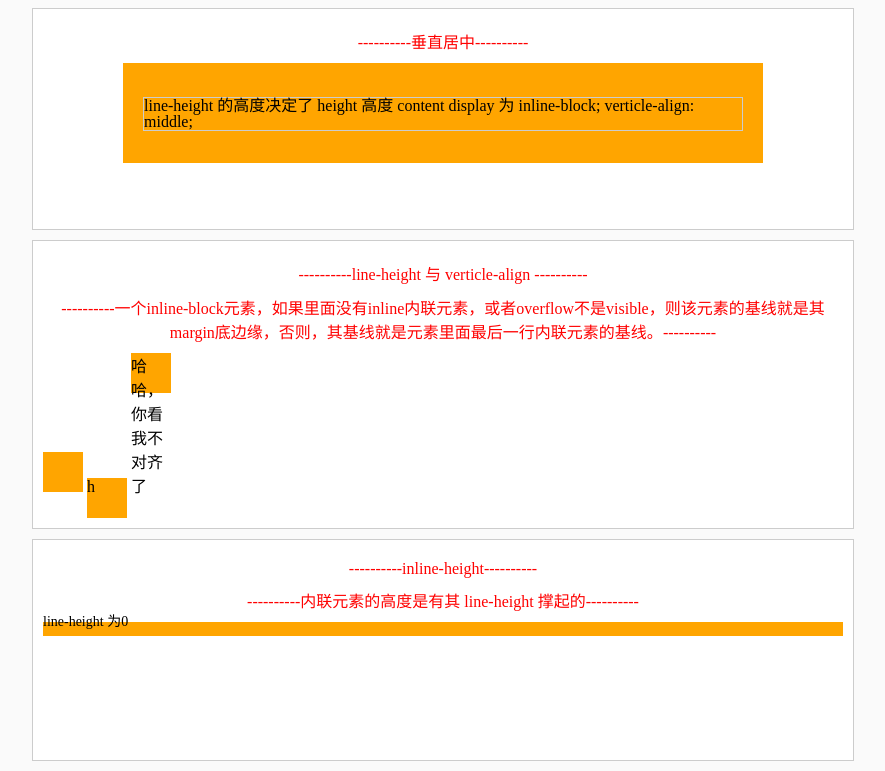
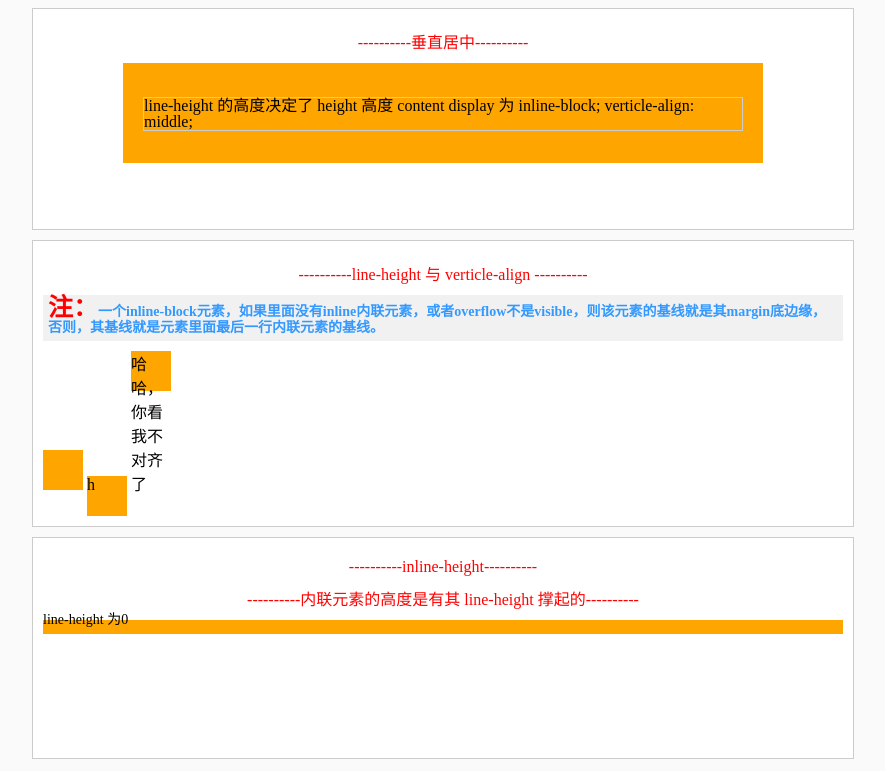
Before and after one commit to wsp971/mobilPageBuild, a website: page html/src/practice/margin.html in a window 1280 px wide. Shown: the part 1224-1995 px from the top of the page, without its empty margins (197-1082 px from the left). Drawn offline with nearby package versions, Linux system fonts and the light colour scheme; files that its build step writes are made by us from their sources.

Commit message:
gulp-commitFri Apr 06 2018 01:00:35 GMT+0800 (CST)
gulp-task

```diff
--- a/html/src/practice/margin.html
+++ b/html/src/practice/margin.html
@@ -115,7 +115,7 @@
 
 <div class="wrapper">
     <div class="doc">line-height 与  verticle-align </div>
-    <div class="doc">一个inline-block元素，如果里面没有inline内联元素，或者overflow不是visible，则该元素的基线就是其margin底边缘，否则，其基线就是元素里面最后一行内联元素的基线。</div>
+    <div class="desc">一个inline-block元素，如果里面没有inline内联元素，或者overflow不是visible，则该元素的基线就是其margin底边缘，否则，其基线就是元素里面最后一行内联元素的基线。</div>
     <div class="box6"></div>
     <div class="box6">h</div>
     <div class="box6">哈哈，你看我不对齐了</div>
--- a/sass/public/_practice.scss
+++ b/sass/public/_practice.scss
@@ -20,3 +20,19 @@ body{
   }
   margin: 10px 0;
 }
+
+.desc{
+  background: #f1f1f1;
+  margin: 10px 0;
+  padding: 5px;
+  line-height: 16px;
+  font-size: 14px;
+  color: #3399ff;
+  font-weight: bolder;
+  &:before{
+      content:"注：";
+      font-size: 25px;
+      color: red;
+
+  }
+}
```
